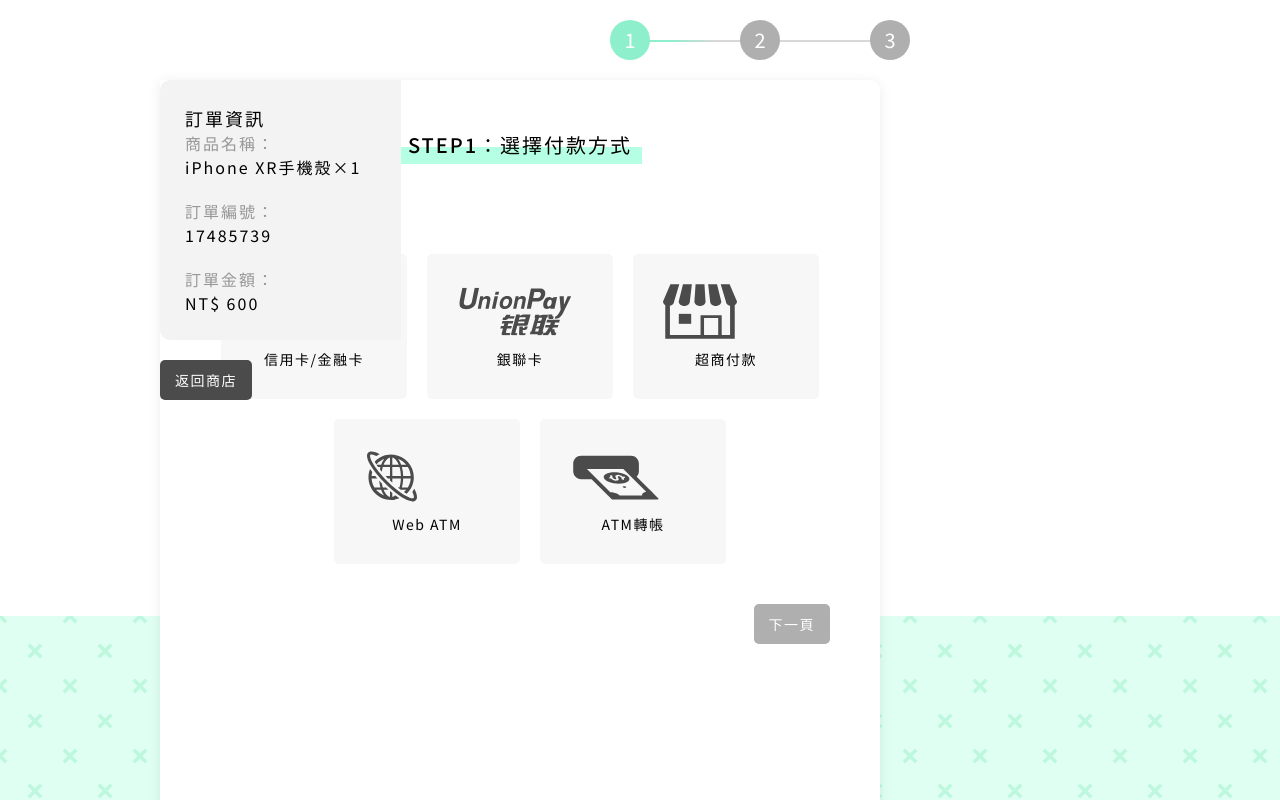
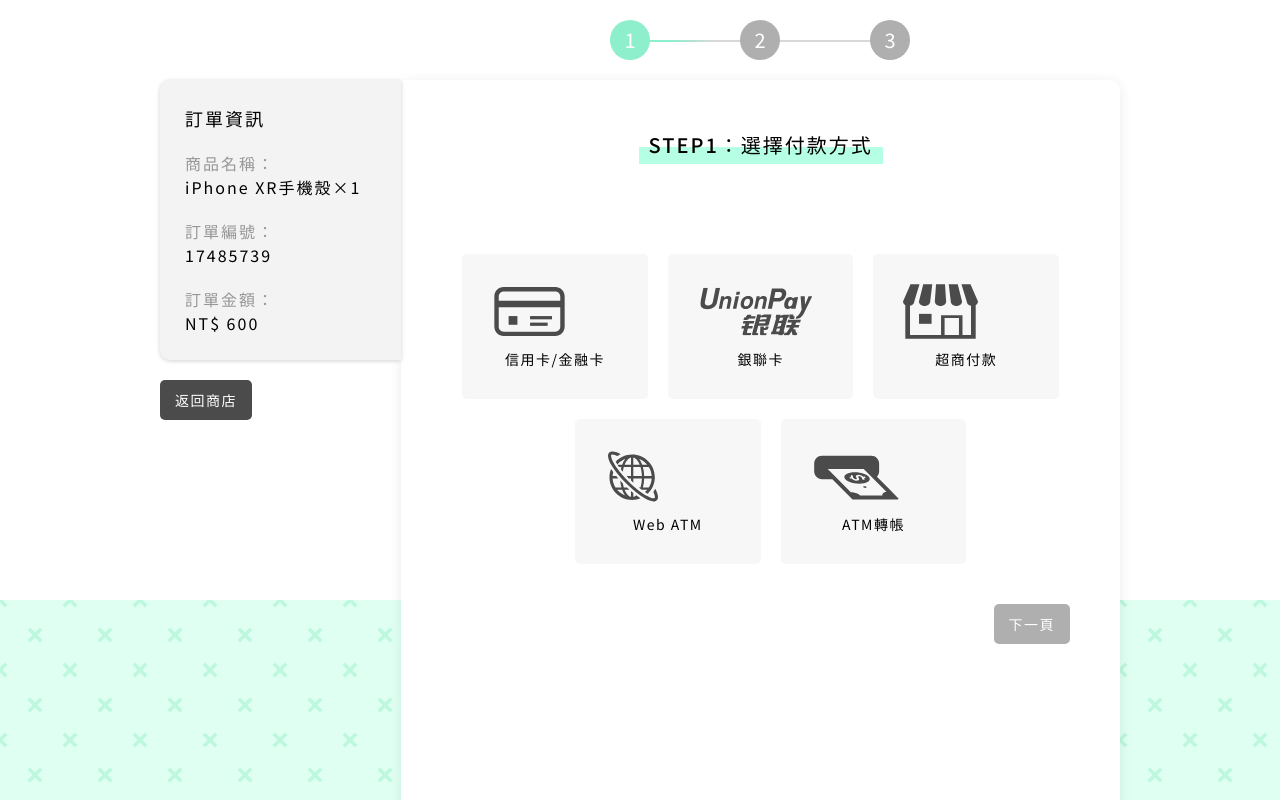
Before and after one commit to jyun1desu/react-F2E-week4-payment, a React (Create React App) app: page / in a window 1280 px wide. Built offline with nearby package versions, Linux system fonts and the light colour scheme.

Commit message:
返回商店按鈕返回商店按鈕rwd

```diff
--- a/src/App.js
+++ b/src/App.js
@@ -34,36 +34,41 @@
     content: '';
     display:block;
     width:100%;
-    height: 23%;
     background-color: ${color.main_background_color};
     background-image: url(${backgroundPattern});
     background-size: 70px;
     position: fixed;
     bottom:0;
+    height: 25%;
   }
 
   .container{
     width: 100%;
-    height:77%;
     @media ${device.tablet} {
-      flex-basis:75%;
+      width:75%;
       height:100%;
     }
 
     .content{
       display:flex;
-      height:100%;
       position:relative;
+      height:80%;
+
+      @media ${device.tablet} {
+        height:100%;
+      }
 
       .sub_content{
-        // display:none;
         position:absolute;
+        height:102%;
+        top:-2%;
         z-index:20;
 
         @media ${device.tablet} {
           display:block;
           flex-basis: 25%;
           transition:all 0.5s;
+          position: static;
           z-index:5;
 
           &.hide{
--- a/src/components/button.js
+++ b/src/components/button.js
@@ -1,5 +1,6 @@
 import styled from 'styled-components';
 import { color } from '../style/color';
+import { device } from '../style/breakpoints';
 
 const BackToPrevious = styled.button`
 color: #fff;
@@ -8,7 +9,14 @@
 letter-spacing: 1.5px;
 background-color:${color.main_font_color};
 border-radius: 5px;
-margin-top:20px;
+margin: 10px 0 0 10px;
+position: absolute;
+top:100%;
+@media ${device.tablet} {
+  position: static;
+  display:inline-block;
+  margin: 20px 0 0 0;
+}
 `
 
 const button = (props) => {
--- a/src/components/orderDetail.js
+++ b/src/components/orderDetail.js
@@ -1,17 +1,18 @@
 import styled from 'styled-components';
 import { color } from '../style/color';
 import { device } from '../style/breakpoints';
+import { useState } from 'react';
 
 const Block = styled.div`
     background-color:#F3F3F3;
     letter-spacing: 2px;
+    transition: 0.5s all;
     white-space:nowrap;
     border-radius: 0 0 10px 0;
-    box-shadow: 2px 2px 5px 0 rgba(0,0,0,0.08);
-    display:flex;
-    flex-direction: row-reverse;
-    align-items:flex-start;
+    position:relative;
+    filter: drop-shadow(0px 1px 2px #D1D1D1);
     @media ${device.tablet} {
+        position:static;
         border-radius: 10px 0 0 10px;
         padding:25px 40px 25px 25px;
         box-shadow: none;
@@ -19,14 +20,20 @@
     }
 
     .title{
+        display:flex;
+        flex-direction: column;
         font-size: 18px;
         font-weight: 400;
-        letter-spacing: 2px;
         padding: 15px;
-        writing-mode: vertical-lr;
+        position:absolute;
+        background-color:#F3F3F3;
+        border-radius: 0 10px 10px 0;
+        left:99%;
         @media ${device.tablet} {
-            writing-mode: horizontal-tb;
+            flex-direction: row;
+            position:static;
             padding: 0;
+            margin-bottom:20px;
         }
     }
     .context{
@@ -45,10 +52,22 @@
     }
 `
 
-const OrderDetail = ({order_blcok}) => {
+const OrderDetail = () => {
+    const [showListMobile,toggleShowListMobile] = useState(false);
+    const toggleList = () => {
+        toggleShowListMobile(!showListMobile)
+        console.log(showListMobile)
+    }
     return (
-        <Block>
-            <p className="title">訂單資訊</p>
+        <Block style={{'right':`${showListMobile?'0':'100%'}`}}>
+            <p
+            onClick={toggleList}
+            className="title">
+                <span>訂</span>
+                <span>單</span>
+                <span>資</span>
+                <span>訊</span>
+                </p>
             <div className="context">
                 <div className="each_detail">
                     <p className="sub_title">商品名稱：</p>
```
Also changed, not shown: 1 other file (tests, documents, lock files or other folders).
